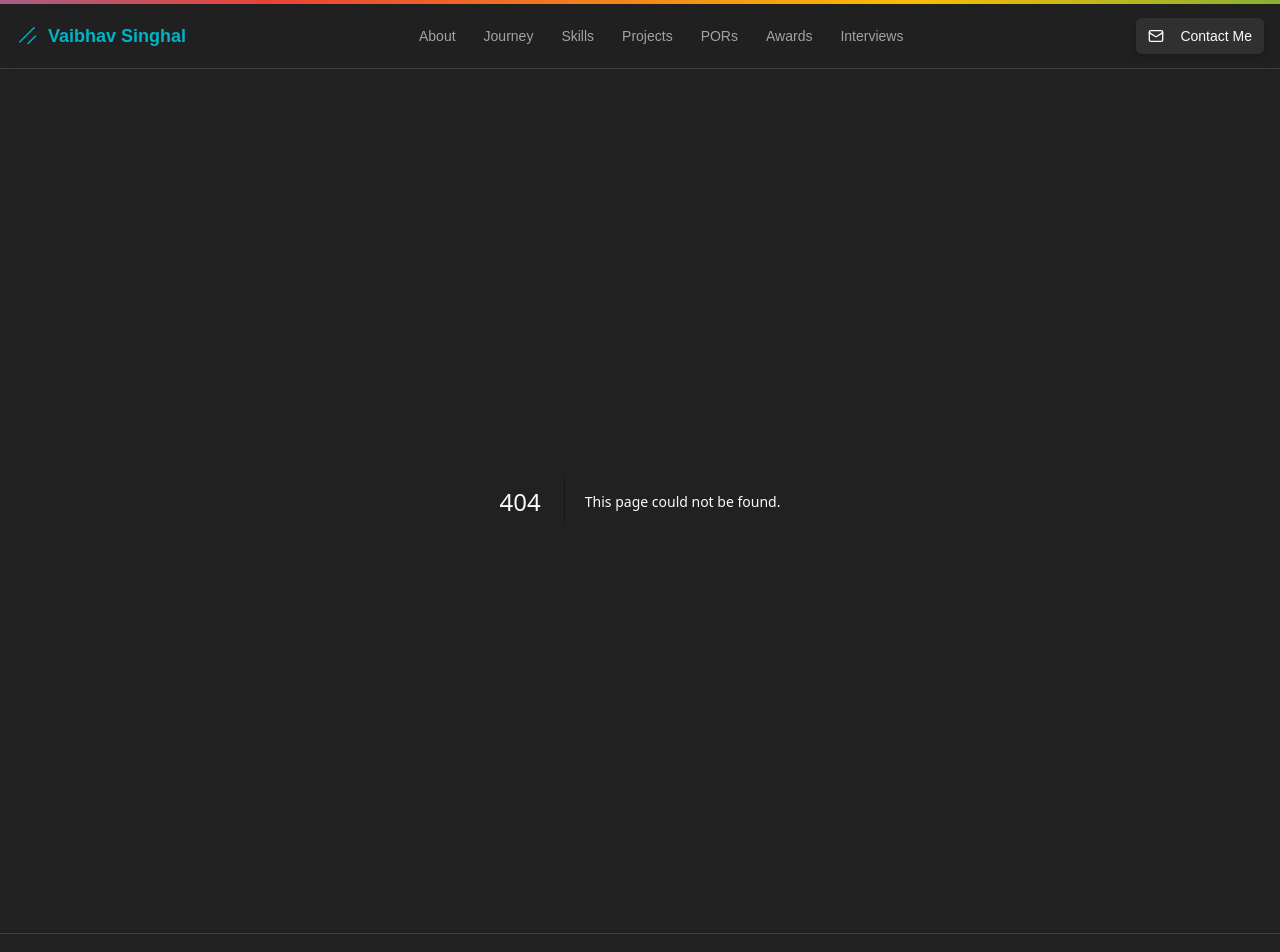
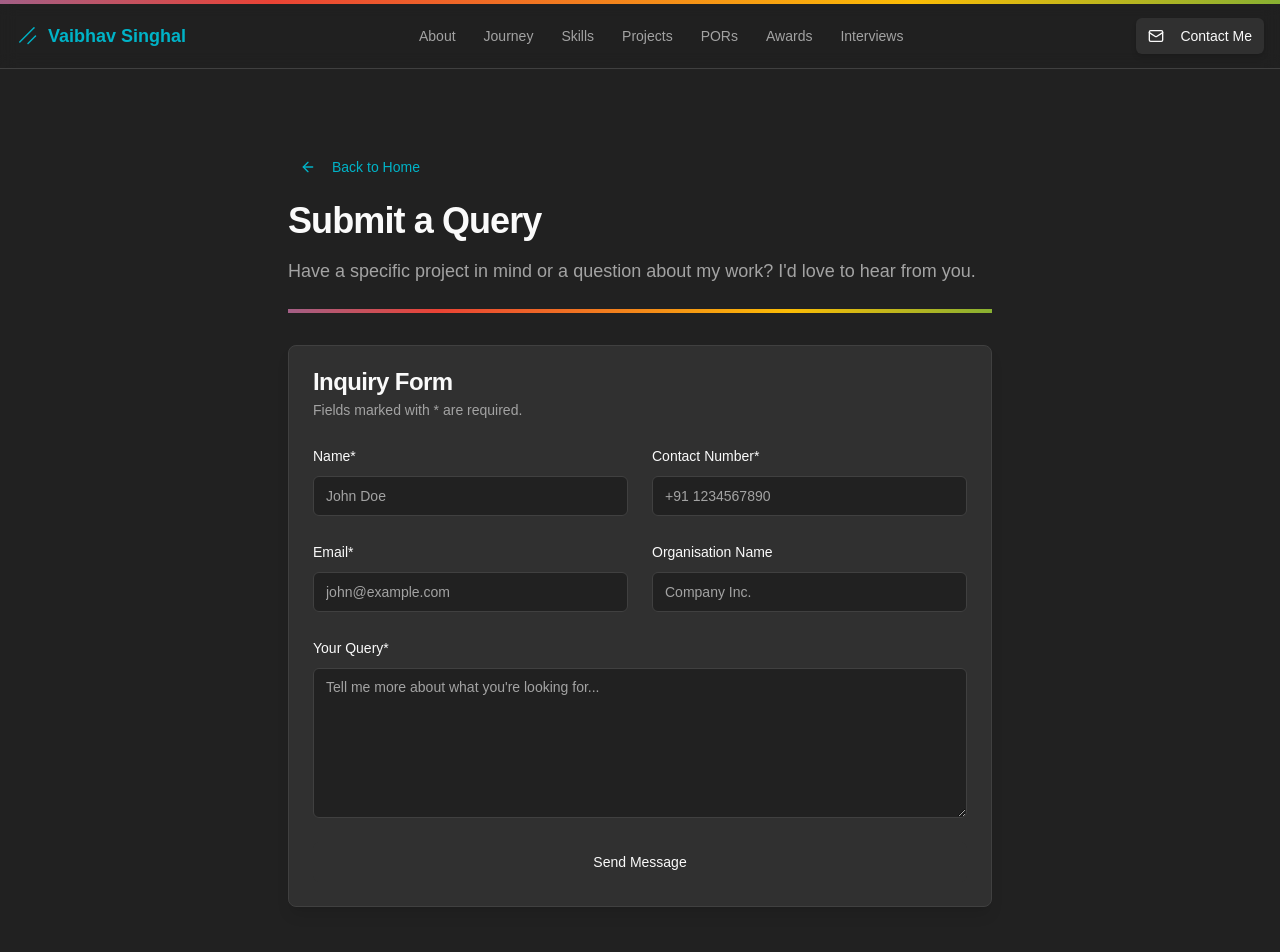
Before and after one commit to WebBhav/portfolio-pm, a Next.js app: page /query in a window 1280 px wide. Before the commit this address had no page. Shown: the top 952 px of the page. Built offline with nearby package versions, Linux system fonts and the light colour scheme.

Commit message:
I want to add a new page to get the query from the visitors. It should

```diff
--- /dev/null
+++ b/src/app/query/page.tsx
@@ -0,0 +1,219 @@
+
+'use client';
+
+import { useState } from 'react';
+import type { Metadata } from 'next';
+import { useForm } from 'react-hook-form';
+import { zodResolver } from '@hookform/resolvers/zod';
+import * as z from 'zod';
+import { Card, CardHeader, CardTitle, CardDescription, CardContent } from '@/components/ui/card';
+import { Button } from '@/components/ui/button';
+import {
+  Form,
+  FormControl,
+  FormField,
+  FormItem,
+  FormLabel,
+  FormMessage,
+} from '@/components/ui/form';
+import { Input } from '@/components/ui/input';
+import { Textarea } from '@/components/ui/textarea';
+import { useToast } from '@/hooks/use-toast';
+import { Loader2, CheckCircle2, ArrowLeft } from 'lucide-react';
+import Link from 'next/link';
+import AnimatedSection from '@/components/ui/animated-section';
+
+const formSchema = z.object({
+  name: z.string().min(2, { message: 'Name must be at least 2 characters.' }),
+  contact: z.string().min(10, { message: 'Please enter a valid contact number.' }),
+  email: z.string().email({ message: 'Please enter a valid email address.' }),
+  organisation: z.string().optional(),
+  query: z.string().min(10, { message: 'Query must be at least 10 characters.' }),
+});
+
+export default function QueryPage() {
+  const [isSubmitting, setIsSubmitting] = useState(false);
+  const [isSubmitted, setIsSubmitted] = useState(false);
+  const { toast } = useToast();
+
+  const form = useForm<z.infer<typeof formSchema>>({
+    resolver: zodResolver(formSchema),
+    defaultValues: {
+      name: '',
+      contact: '',
+      email: '',
+      organisation: '',
+      query: '',
+    },
+  });
+
+  async function onSubmit(values: z.infer<typeof formSchema>) {
+    setIsSubmitting(true);
+    try {
+      const response = await fetch('https://formspree.io/f/mjgezekk', {
+        method: 'POST',
+        headers: {
+          'Content-Type': 'application/json',
+        },
+        body: JSON.stringify(values),
+      });
+
+      if (response.ok) {
+        setIsSubmitted(true);
+        toast({
+          title: 'Success!',
+          description: 'Your query has been submitted successfully.',
+        });
+      } else {
+        throw new Error('Failed to submit');
+      }
+    } catch (error) {
+      toast({
+        variant: 'destructive',
+        title: 'Error',
+        description: 'Something went wrong. Please try again later.',
+      });
+    } finally {
+      setIsSubmitting(false);
+    }
+  }
+
+  if (isSubmitted) {
+    return (
+      <div className="flex flex-col items-center justify-center min-h-[60vh] text-center space-y-6">
+        <AnimatedSection animation="fade-in">
+          <CheckCircle2 className="h-20 w-20 text-green-500 mx-auto" />
+          <h1 className="text-3xl font-bold mt-4">Thank You!</h1>
+          <p className="text-muted-foreground text-lg max-w-md">
+            Your query has been received. I will get back to you as soon as possible.
+          </p>
+          <Button asChild className="mt-8">
+            <Link href="/">Back to Home</Link>
+          </Button>
+        </AnimatedSection>
+      </div>
+    );
+  }
+
+  return (
+    <div className="max-w-3xl mx-auto py-12 px-4 sm:px-6 lg:px-8">
+      <AnimatedSection>
+        <div className="mb-8">
+          <Button asChild variant="ghost" size="sm" className="mb-4">
+            <Link href="/" className="flex items-center">
+              <ArrowLeft className="mr-2 h-4 w-4" /> Back to Home
+            </Link>
+          </Button>
+          <h1 className="text-3xl font-bold tracking-tight sm:text-4xl">Submit a Query</h1>
+          <p className="mt-4 text-lg text-muted-foreground">
+            Have a specific project in mind or a question about my work? I&apos;d love to hear from you.
+          </p>
+          <div className="multicolor-line mt-6"></div>
+        </div>
+      </AnimatedSection>
+
+      <AnimatedSection delay="delay-100">
+        <Card className="shadow-lg">
+          <CardHeader>
+            <CardTitle>Inquiry Form</CardTitle>
+            <CardDescription>
+              Fields marked with * are required.
+            </CardDescription>
+          </CardHeader>
+          <CardContent>
+            <Form {...form}>
+              <form onSubmit={form.handleSubmit(onSubmit)} className="space-y-6">
+                <div className="grid grid-cols-1 md:grid-cols-2 gap-6">
+                  <FormField
+                    control={form.control}
+                    name="name"
+                    render={({ field }) => (
+                      <FormItem>
+                        <FormLabel>Name*</FormLabel>
+                        <FormControl>
+                          <Input placeholder="John Doe" {...field} />
+                        </FormControl>
+                        <FormMessage />
+                      </FormItem>
+                    )}
+                  />
+                  <FormField
+                    control={form.control}
+                    name="contact"
+                    render={({ field }) => (
+                      <FormItem>
+                        <FormLabel>Contact Number*</FormLabel>
+                        <FormControl>
+                          <Input placeholder="+91 1234567890" {...field} />
+                        </FormControl>
+                        <FormMessage />
+                      </FormItem>
+                    )}
+                  />
+                </div>
+
+                <div className="grid grid-cols-1 md:grid-cols-2 gap-6">
+                  <FormField
+                    control={form.control}
+                    name="email"
+                    render={({ field }) => (
+                      <FormItem>
+                        <FormLabel>Email*</FormLabel>
+                        <FormControl>
+                          <Input placeholder="john@example.com" type="email" {...field} />
+                        </FormControl>
+                        <FormMessage />
+                      </FormItem>
+                    )}
+                  />
+                  <FormField
+                    control={form.control}
+                    name="organisation"
+                    render={({ field }) => (
+                      <FormItem>
+                        <FormLabel>Organisation Name</FormLabel>
+                        <FormControl>
+                          <Input placeholder="Company Inc." {...field} />
+                        </FormControl>
+                        <FormMessage />
+                      </FormItem>
+                    )}
+                  />
+                </div>
+
+                <FormField
+                  control={form.control}
+                  name="query"
+                  render={({ field }) => (
+                    <FormItem>
+                      <FormLabel>Your Query*</FormLabel>
+                      <FormControl>
+                        <Textarea
+                          placeholder="Tell me more about what you're looking for..."
+                          className="min-h-[150px]"
+                          {...field}
+                        />
+                      </FormControl>
+                      <FormMessage />
+                    </FormItem>
+                  )}
+                />
+
+                <Button type="submit" className="w-full" disabled={isSubmitting}>
+                  {isSubmitting ? (
+                    <>
+                      <Loader2 className="mr-2 h-4 w-4 animate-spin" />
+                      Submitting...
+                    </>
+                  ) : (
+                    'Send Message'
+                  )}
+                </Button>
+              </form>
+            </Form>
+          </CardContent>
+        </Card>
+      </AnimatedSection>
+    </div>
+  );
+}
--- a/src/app/sitemap.ts
+++ b/src/app/sitemap.ts
@@ -9,25 +9,31 @@ export default function sitemap(): MetadataRoute.Sitemap {
     {
       url: baseUrl,
       lastModified: new Date(),
-      changeFrequency: 'yearly',
+      changeFrequency: 'yearly' as const,
       priority: 1,
     },
     {
       url: `${baseUrl}/projects`,
       lastModified: new Date(),
-      changeFrequency: 'monthly',
+      changeFrequency: 'monthly' as const,
       priority: 0.9,
     },
     {
       url: `${baseUrl}/interview-experience`,
       lastModified: new Date(),
-      changeFrequency: 'monthly',
+      changeFrequency: 'monthly' as const,
+      priority: 0.8,
+    },
+    {
+      url: `${baseUrl}/query`,
+      lastModified: new Date(),
+      changeFrequency: 'monthly' as const,
       priority: 0.8,
     },
      {
       url: `${baseUrl}/resume`,
       lastModified: new Date(),
-      changeFrequency: 'yearly',
+      changeFrequency: 'yearly' as const,
       priority: 0.5,
     },
   ];
@@ -37,7 +43,7 @@ export default function sitemap(): MetadataRoute.Sitemap {
   const dynamicRoutes = sections.map((section) => ({
     url: `${baseUrl}/#${section}`,
     lastModified: new Date(),
-    changeFrequency: 'monthly',
+    changeFrequency: 'monthly' as const,
     priority: 0.7,
   }));
 
--- a/src/components/sections/hero-section.tsx
+++ b/src/components/sections/hero-section.tsx
@@ -1,8 +1,9 @@
+
 'use client';
 
 import { Button } from '@/components/ui/button';
 import Link from 'next/link';
-import { ArrowRight } from 'lucide-react'; // Changed from ArrowDown to ArrowRight
+import { ArrowRight, MessageSquare } from 'lucide-react';
 import Image from 'next/image';
 
 const HeroSection = () => {
@@ -51,6 +52,11 @@ const HeroSection = () => {
             <Link href="#contact" onClick={handleScrollClick}>Get In Touch</Link>
           </Button>
           <Button asChild variant="outline" size="lg">
+            <Link href="/query" className="group">
+              <MessageSquare className="mr-2 h-5 w-5" /> Submit a Query
+            </Link>
+          </Button>
+          <Button asChild variant="ghost" size="lg">
             <Link href="/projects" className="group">
               View Projects <ArrowRight className="ml-2 h-5 w-5 transition-transform duration-300 group-hover:translate-x-1" />
             </Link>
```
